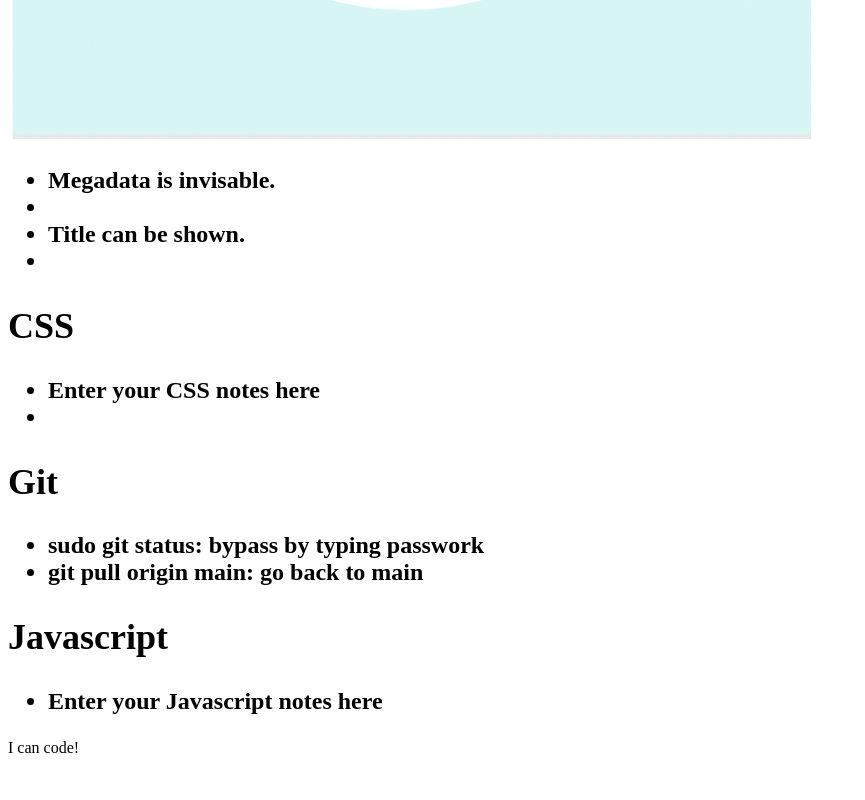
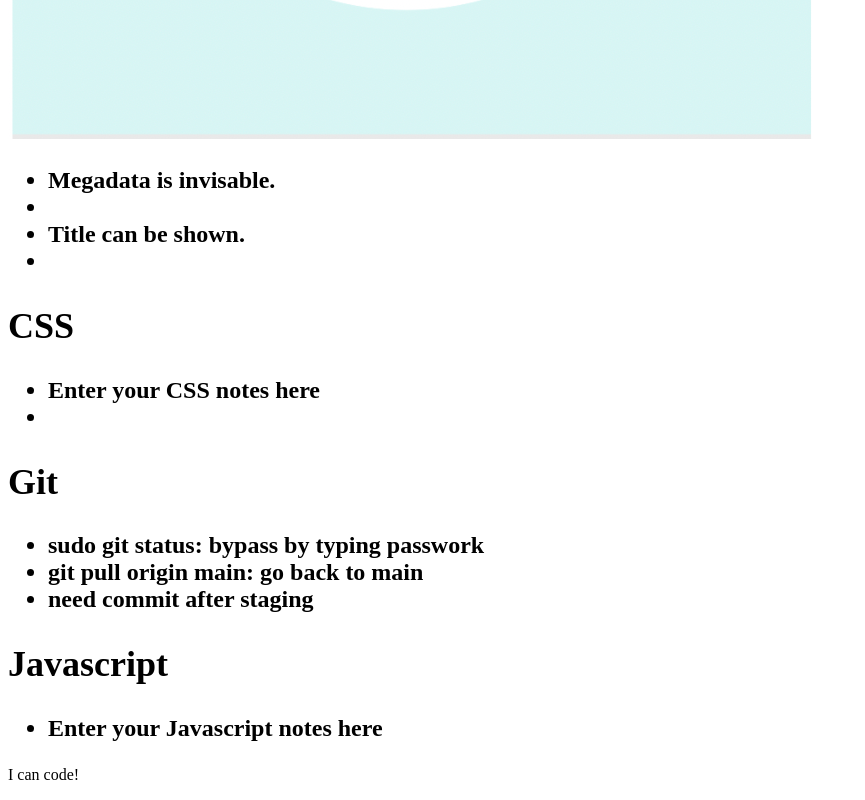
Before and after one commit to LEOoOChang/prework-study-guide, a plain HTML site: page index.html in a window 1280 px wide. Shown: the part 717-1517 px from the top of the page, without its empty margins (0-865 px from the left). Before the commit the page ends 1490 px from the top, so only its background shows below. Drawn offline with Linux system fonts and the light colour scheme.

Commit message:
added code to HTML file

```diff
--- a/index.html
+++ b/index.html
@@ -28,6 +28,7 @@
         <ul>
           <li>sudo git status: bypass by typing passwork</li>
           <li>git pull origin main: go back to main</li>
+          <li>need commit after staging</li>
         </ul>
       </section>
 
```
